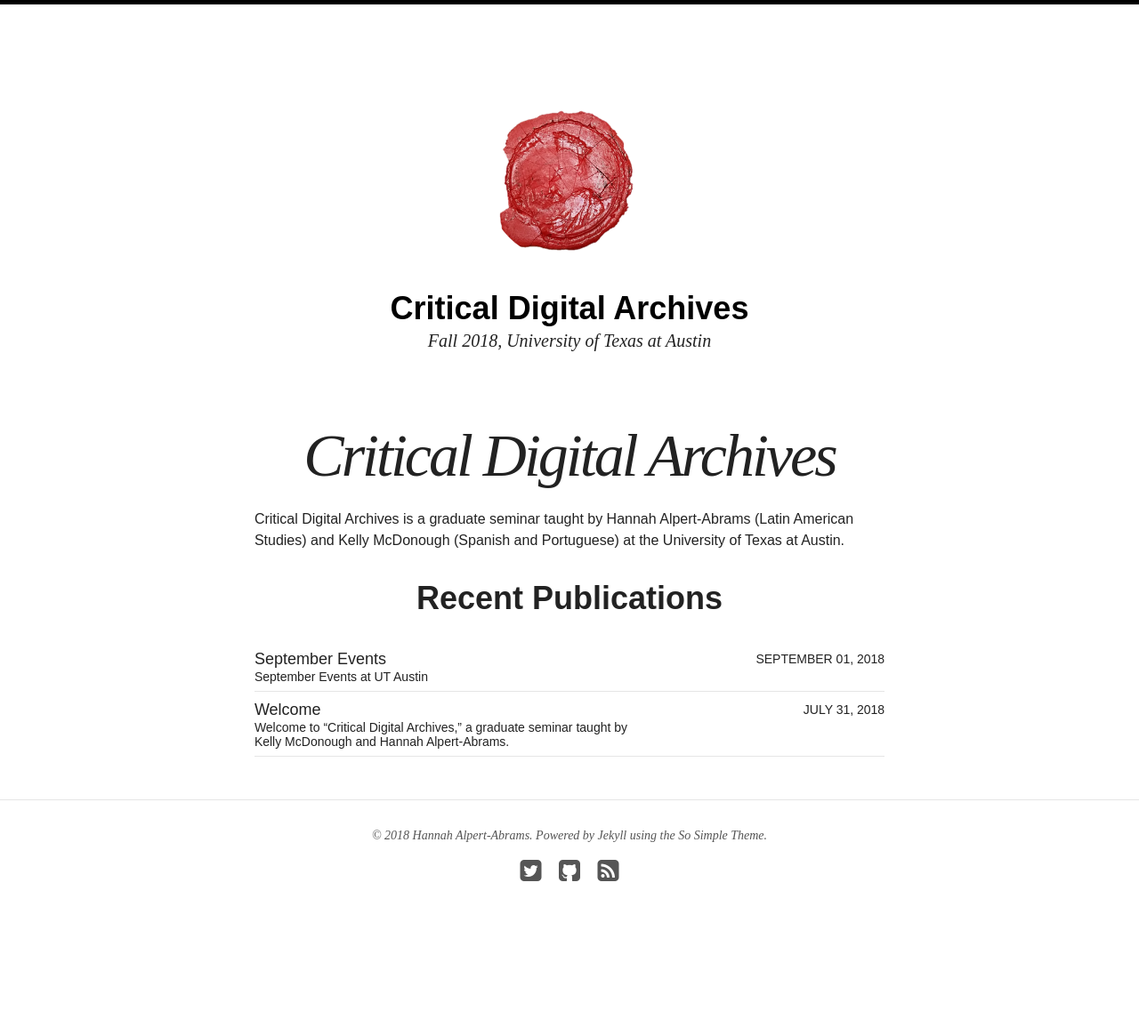
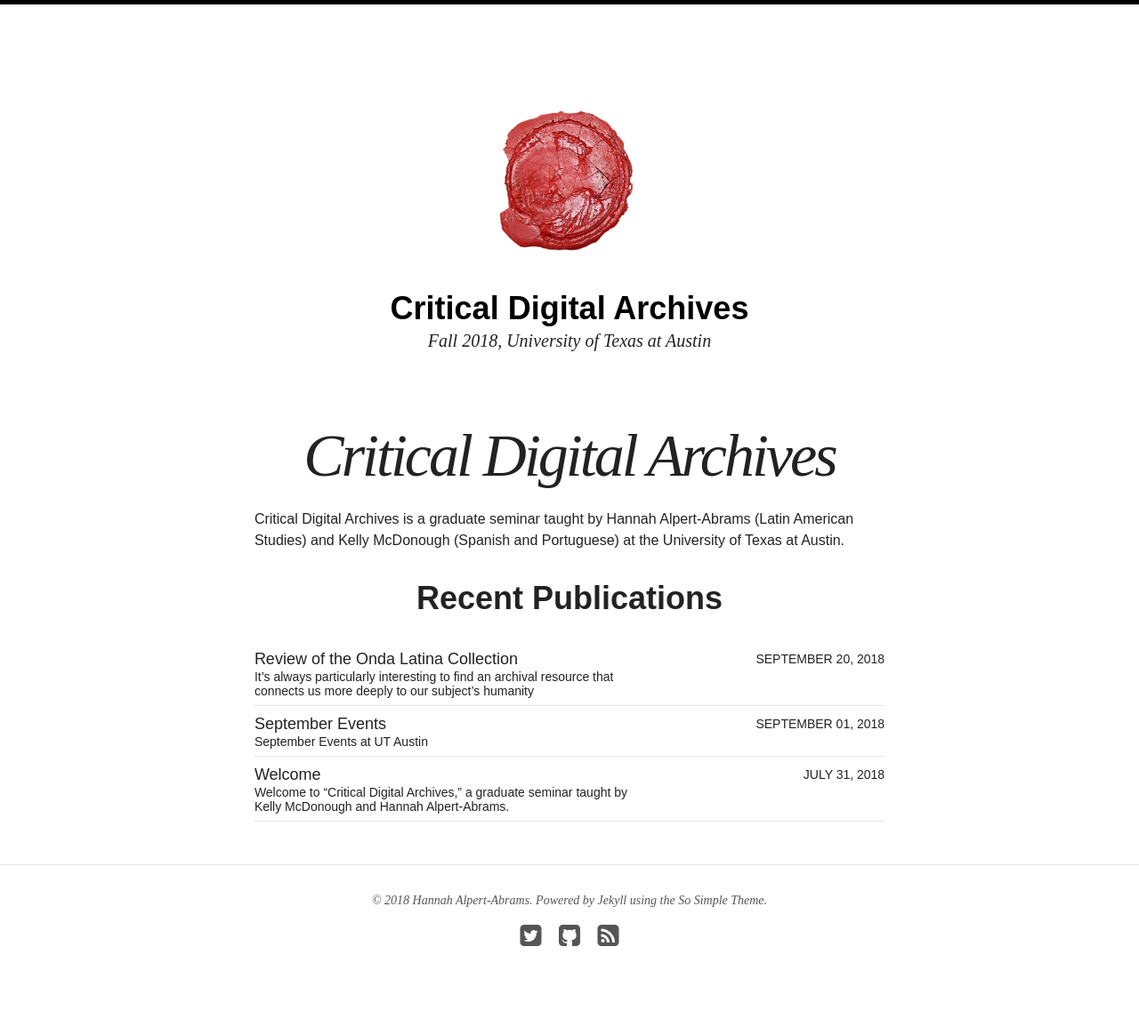
Before and after one commit to pilarvillanueva/criticalarchives, a Jekyll site: the page built from index.html, in a window 1280 px wide. Shown: the whole page at 89% size. Built offline with Jekyll 4.4.1, drawn with Linux system fonts in a browser that asks for light colours; nearby versions of some CDN libraries; before the commit the page ends 1091 px from its top, so only the background shows below that.

Commit message:
Update 2018-09-20-camille-garcia-digital-archives-review.md

```diff
--- a/_posts/blog/2018-09-20-camille-garcia-digital-archives-review.md
+++ b/_posts/blog/2018-09-20-camille-garcia-digital-archives-review.md
@@ -1,4 +1,16 @@
-# *Review of the Onda Latina Collection*
+---
+layout: post
+title: "Review of the Onda Latina Collection"
+modified:
+categories: blog
+excerpt: "It’s always particularly interesting to find an archival resource that connects us more deeply to our subject’s humanity"
+tags: []
+author: cngarcia
+image:
+  feature:
+---
+
+# Review of the *Onda Latina Collection*
 
 *Onda Latina Collection*. Nettie Lee Benson Latin American Collection and University of Texas Liberal Arts Instructional Technology Services and the Center for Mexican American Studies and History Department, 2009, http://www.laits.utexas.edu/onda_latina/index. Accessed 18 Sept. 2018.
 
```
